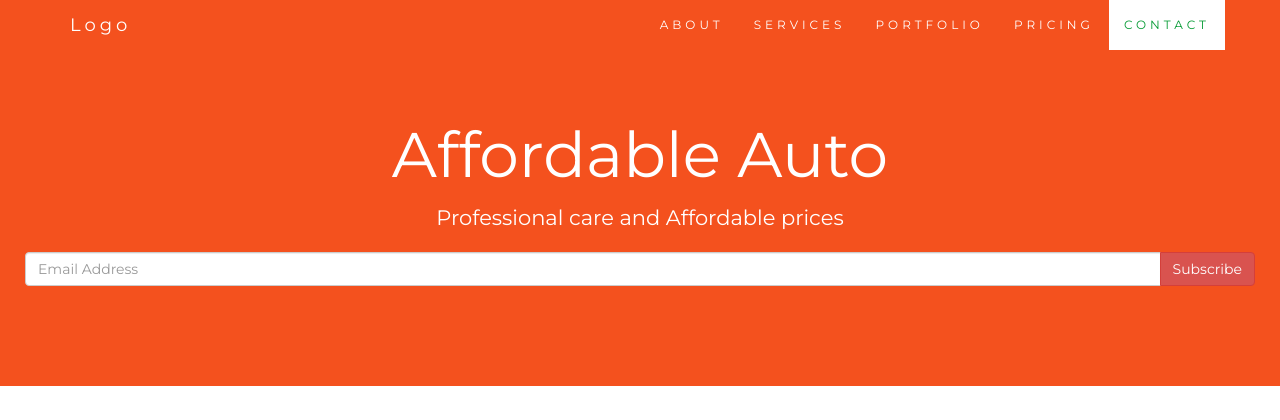
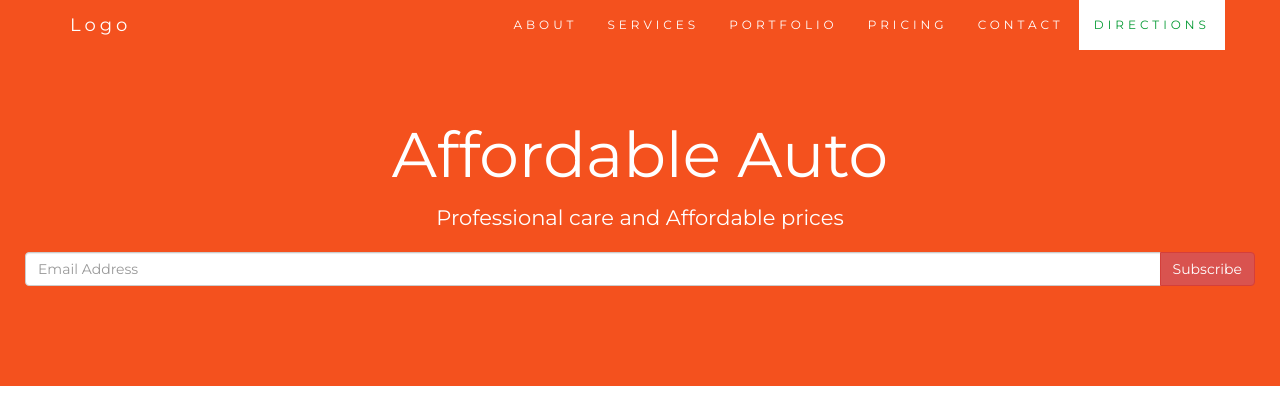
Before and after one commit to Baileyrechkemmr/affordable_auto, a Django app: template templates/pages/home.html in a window 1280 px wide. Shown: the top 420 px of the page. Run offline with Django 3.2, Linux system fonts and the light colour scheme; the template is opened without the code that fills it, so the values that code supplies are empty; some libraries are stand-ins or nearby versions.

Commit message:
directions added to scroll nav bar

```diff
--- a/templates/pages/home.html
+++ b/templates/pages/home.html
@@ -253,6 +253,7 @@
                     <li><a href="#portfolio">PORTFOLIO</a></li>
                     <li><a href="#pricing">PRICING</a></li>
                     <li><a href="#contact">CONTACT</a></li>
+                    <li><a href="#directions">DIRECTIONS</a></li>
                 </ul>
             </div>
         </div>
@@ -518,6 +519,14 @@
         </div>
     </div>
 
+    <div id="directions" class="container-fluid bg-grey">
+        <h2 class="text-center">DIRECTIONS</h2>
+        <div class="row">
+
+        </div>
+
+    </div>
+
     <!-- Image of location/map -->
     <img src="/w3images/map.jpg" class="w3-image w3-greyscale-min" style="width:100%">
 
```
